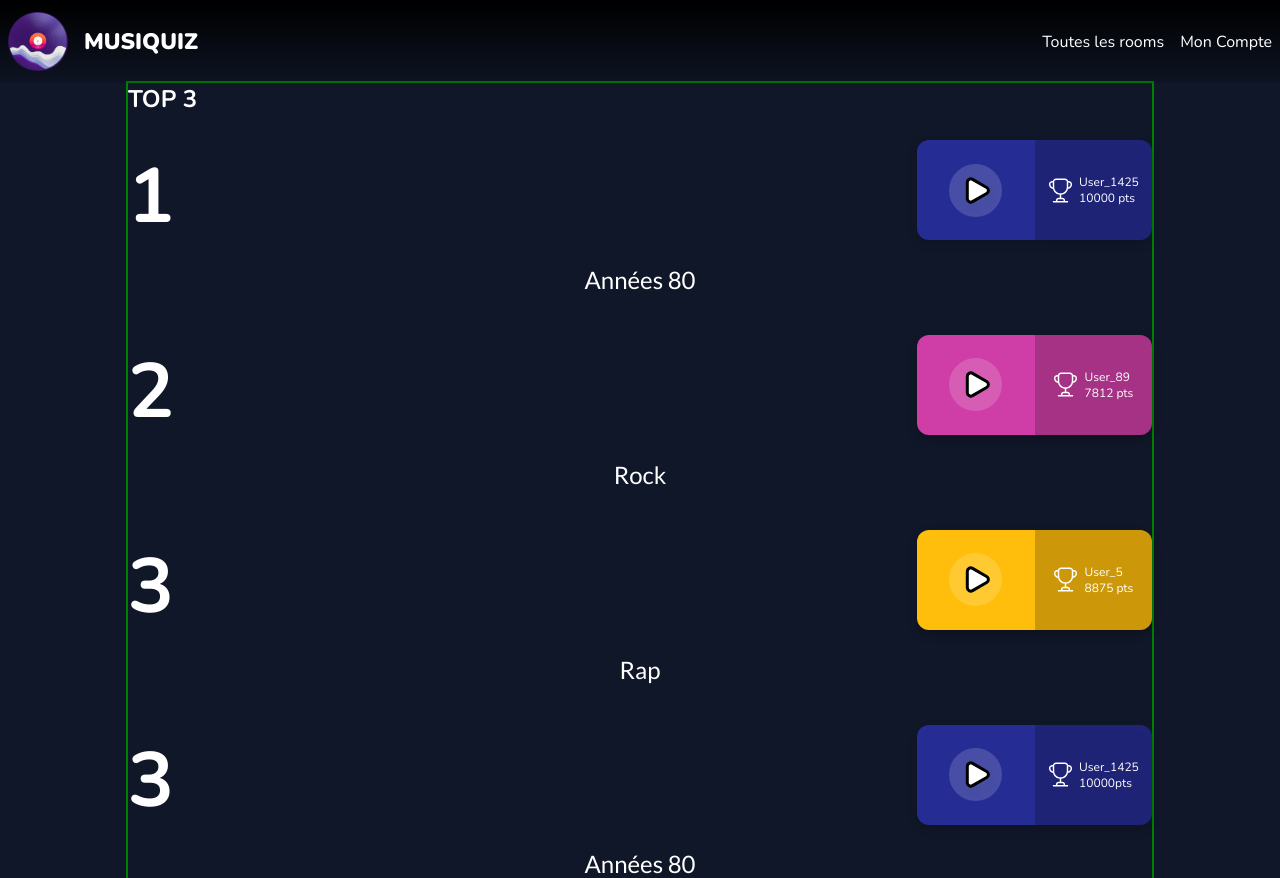
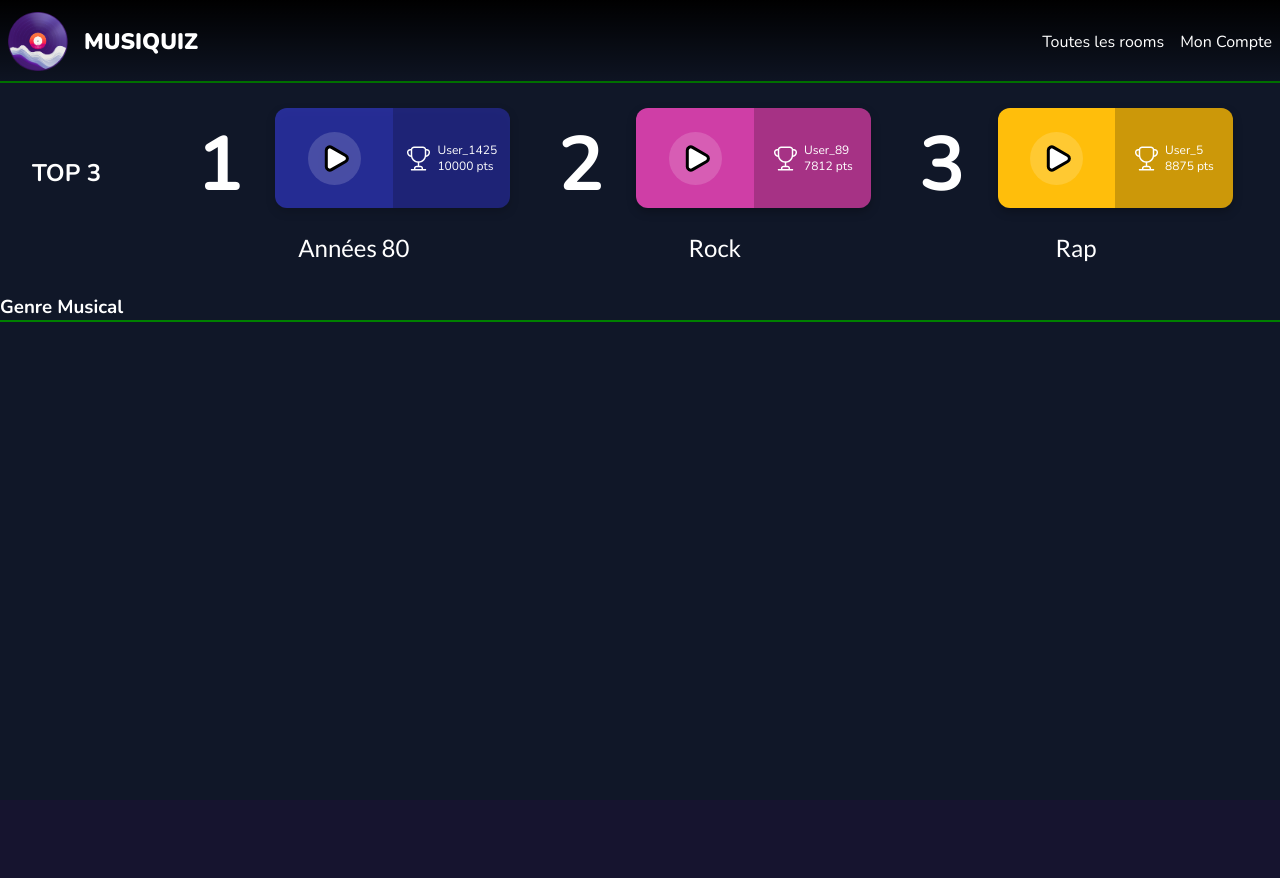
Before and after one commit to T-Clement/MusiQuizz, a PHP site: page /home.php in a window 1280 px wide. After the commit the page ends 322 px from the top, so only its background shows below. Run offline with PHP 8.4, Linux system fonts and the light colour scheme; some libraries are stand-ins or nearby versions.

Commit message:
add hover style on popular's section tiles

```diff
--- a/home.php
+++ b/home.php
@@ -51,7 +51,7 @@
                             ."<h4 class='block__section__list__itm__title'>$numberRoom</h4>"
                             ."<div class='tile'>
                                 <a href='#' class='tile__left'>
-                                    <img class='tile__img' src='img/Icone Player.svg' alt=''>
+                                    <img class='tile__left__img' src='img/Icone Player.svg' alt=''>
                                 </a>
                                 <div class='tile__right'>
                                     <img class='tile__right__img' src='img/cup.svg' alt=''>"
@@ -94,7 +94,7 @@
 
 
                 <!--model to test css-->
-                <li class="block__section__list__itm">
+                <!-- <li class="block__section__list__itm">
                     <article class="block__section__list__itm--wrapper">
                         <h4 class="block__section__list__itm__title">3</h4>
                         <div class="tile">
@@ -111,9 +111,14 @@
                         </div>
                     </article>
                     <p class="tile__label">Années 80</p>
+                </li> -->
 
-                </li>
             </ul>
+        </section>
+
+        <section>
+            <h3>Genre Musical</h3>
+
         </section>
     </main>
 </body>
--- a/home_style.css
+++ b/home_style.css
@@ -88,8 +88,8 @@ body {
 /*for desktop screens, max midth for large screen*/
 @media screen and (min-width: 769px) {
     .container {
-        width: 80%;
-        max-width: 1025px;
+        /* width: min(80%,1280px); */
+        max-width: 1280px;
         outline: 2px solid green;
     }
 }
@@ -108,6 +108,7 @@ body {
     position: sticky;
     top: 0;
     z-index: 100;
+    /* width: 100vw; */
 }
 
 .header__brand {
@@ -145,10 +146,36 @@ body {
 
 /*   */
 
+
+.block__section {
+    margin-bottom: 2rem;
+}
+
+@media screen and (min-width: 769px) {
+    .block__section {
+        margin-left: 2rem;
+        display: flex;
+        flex-direction: row;
+        align-items: center;
+        gap: 6rem;
+    }
+}
+
 .block__section__list {
     display: flex;
     flex-direction: column;
     gap: 1rem;
+}
+
+@media screen and (min-width: 769px) {
+    .block__section__list {
+        flex-direction: row;
+        flex-wrap: wrap;
+
+        gap: 3rem;
+        /* align-items: center; */
+        /* justify-content: center; */
+    }
 }
 
 
@@ -160,6 +187,12 @@ body {
     display: flex;
     align-items: center;
     justify-content: space-between;
+}
+
+@media screen and (min-width: 769px) {
+    .block__section__list__itm--wrapper {
+        gap: 2rem;
+    }
 }
 
 .block__section__list__itm__title {
@@ -181,8 +214,20 @@ body {
     display: flex;
     /* align-items: center; */
     /* justify-content: space-around; */
-    filter: drop-shadow(0px 4px 4px rgba(0, 0, 0, 0.25))
+    filter: drop-shadow(0px 4px 4px rgba(0, 0, 0, 0.25));
+    transition: transform 0.3s;
+    transform: translate3d(0 -1px 0);
 }
+
+@media screen and (min-width: 769px) {
+    .tile:hover {
+        transition: transform 0.3s;
+        transform: translate3d(0, -5px, 0);
+        scale: 1.050;
+    }
+}
+
+
 
 /*color of tiles*/
 
@@ -233,3 +278,12 @@ body {
     font-family: "Lato"; /*à vérifier*/
     text-align: center;
 }
+
+
+@media screen and (min-width: 729px) {
+    .tile__left__img:hover {
+        /* scale: 1.025; */
+        transition: transform 0.3s;
+        transform: scale(1.5);
+    }
+}
```
